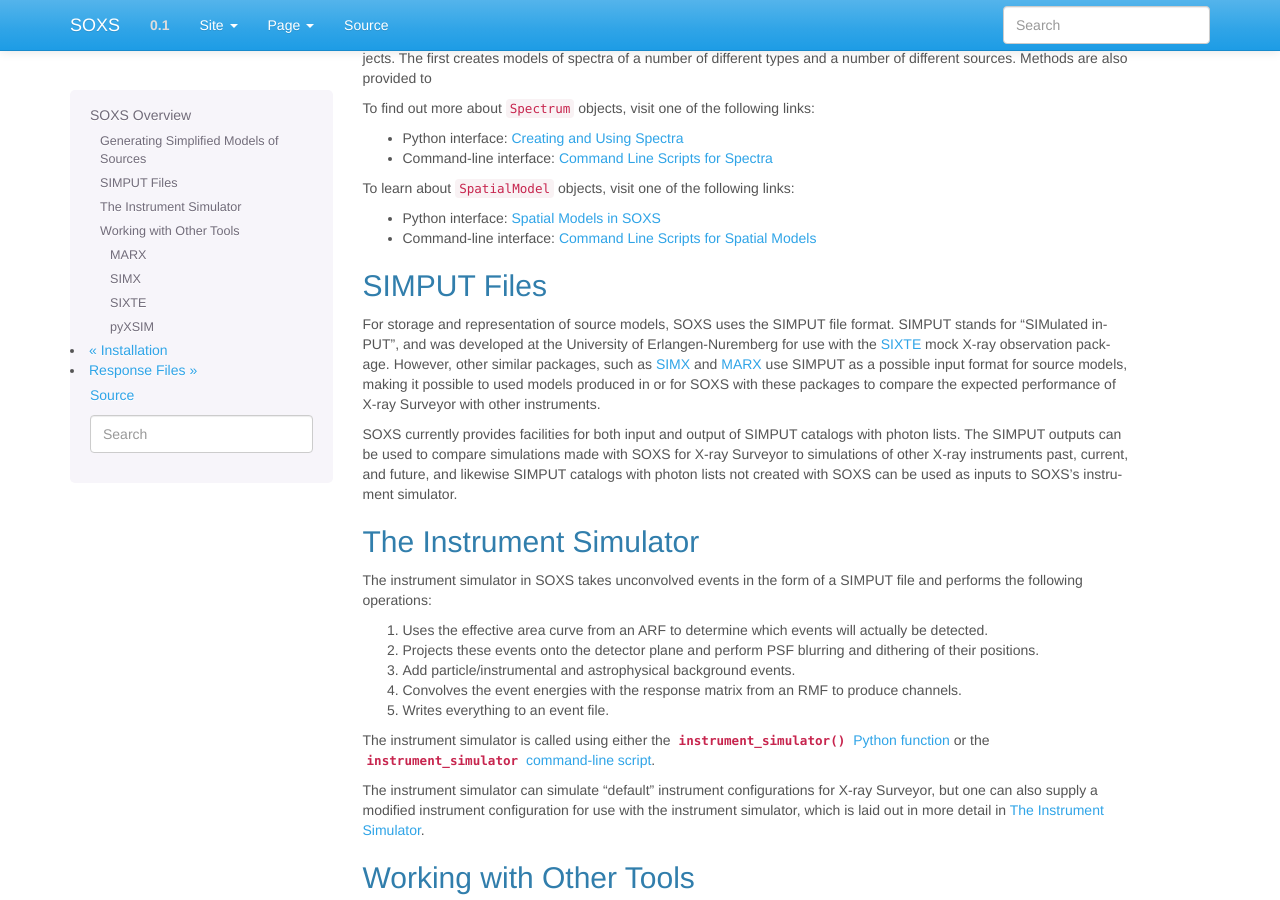
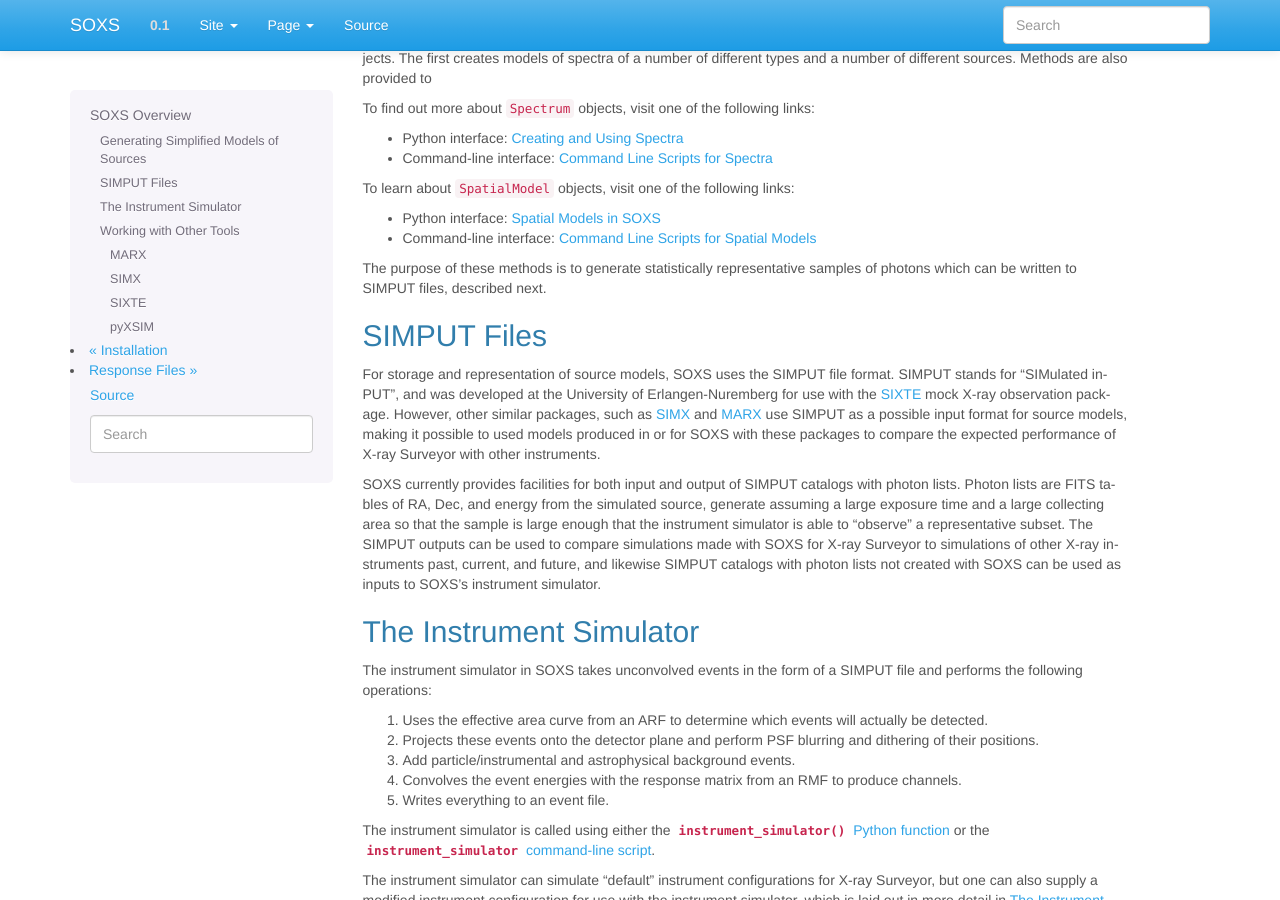
Before and after one commit to lynx-x-ray-observatory/soxs, a Sphinx documentation site: the page built from doc/source/overview.rst, in a window 1280 px wide and 900 px high, scrolled down 291 px. Built offline with Sphinx 7.4.7, drawn with Linux system fonts in a browser that asks for light colours.

Commit message:
Making it a bit clearer what the exposure time and area are for

```diff
--- a/doc/source/overview.rst
+++ b/doc/source/overview.rst
@@ -29,6 +29,9 @@ To learn about ``SpatialModel`` objects, visit one of the following links:
 * Python interface: :ref:`spatial`
 * Command-line interface: :ref:`cmd-spatial`
 
+The purpose of these methods is to generate statistically representative samples of photons
+which can be written to SIMPUT files, described next.
+
 SIMPUT Files
 ------------
 
@@ -42,10 +45,12 @@ produced in or for SOXS with these packages to compare the expected performance
 Surveyor with other instruments.
 
 SOXS currently provides facilities for both input and output of SIMPUT catalogs with
-photon lists. The SIMPUT outputs can be used to compare simulations made with SOXS for
-X-ray Surveyor to simulations of other X-ray instruments past, current, and future, and
-likewise SIMPUT catalogs with photon lists not created with SOXS can be used as inputs
-to SOXS's instrument simulator.
+photon lists. Photon lists are FITS tables of RA, Dec, and energy from the simulated source,
+generate assuming a large exposure time and a large collecting area so that the sample is large
+enough that the instrument simulator is able to "observe" a representative subset. The SIMPUT
+outputs can be used to compare simulations made with SOXS for X-ray Surveyor to simulations of
+other X-ray instruments past, current, and future, and likewise SIMPUT catalogs with photon
+lists not created with SOXS can be used as inputs to SOXS's instrument simulator.
 
 The Instrument Simulator
 ------------------------
--- a/doc/source/python/simput.rst
+++ b/doc/source/python/simput.rst
@@ -33,7 +33,8 @@ the SIMPUT file and photon list file like this:
                       area, pt_src.ra, pt_src.dec, energies, clobber=True)
 
 We have to give :func:`~soxs.simput.write_photon_list` the exposure time and area because
-we need to compute a flux for the source.
+we need to compute a flux for the source. This should be the same values that you used when you generated
+the energies from the :class:`~soxs.spectra.Spectrum` object using :meth:`~soxs.spectra.Spectrum.generate_energies`.
 
 Alternatively, you may already have a SIMPUT file associated with a photon list file, but want to
 add another source to the same SIMPUT catalog. You can accomplish this by making the same call to
--- a/doc/source/python/spectra.rst
+++ b/doc/source/python/spectra.rst
@@ -180,11 +180,11 @@ Generating Photon Energies From a Spectrum
 Given a :class:`~soxs.spectra.Spectrum`, a set of photon energies can be
 drawn from it using the :meth:`~soxs.spectra.Spectrum.generate_energies`
 method. This will most often be used to generate discrete samples for mock
-observations. For this method, an exposure time and a constant effective area
-must be supplied to convert the spectrum's flux to a number of photons. These
+observations. For this method, an exposure time and a constant (energy-independent)
+effective area must be supplied to convert the spectrum's flux to a number of photons. These
 values need not be realistic--in fact, they both should be larger than the
 values for the mock observation that you want to simulate, to create a statistically
-robust sample to draw photons from.
+robust sample to draw photons from when we actually pass them to the instrument simulator.
 
 An example using a :class:`~soxs.spectra.Spectrum` created from a file:
 
```
